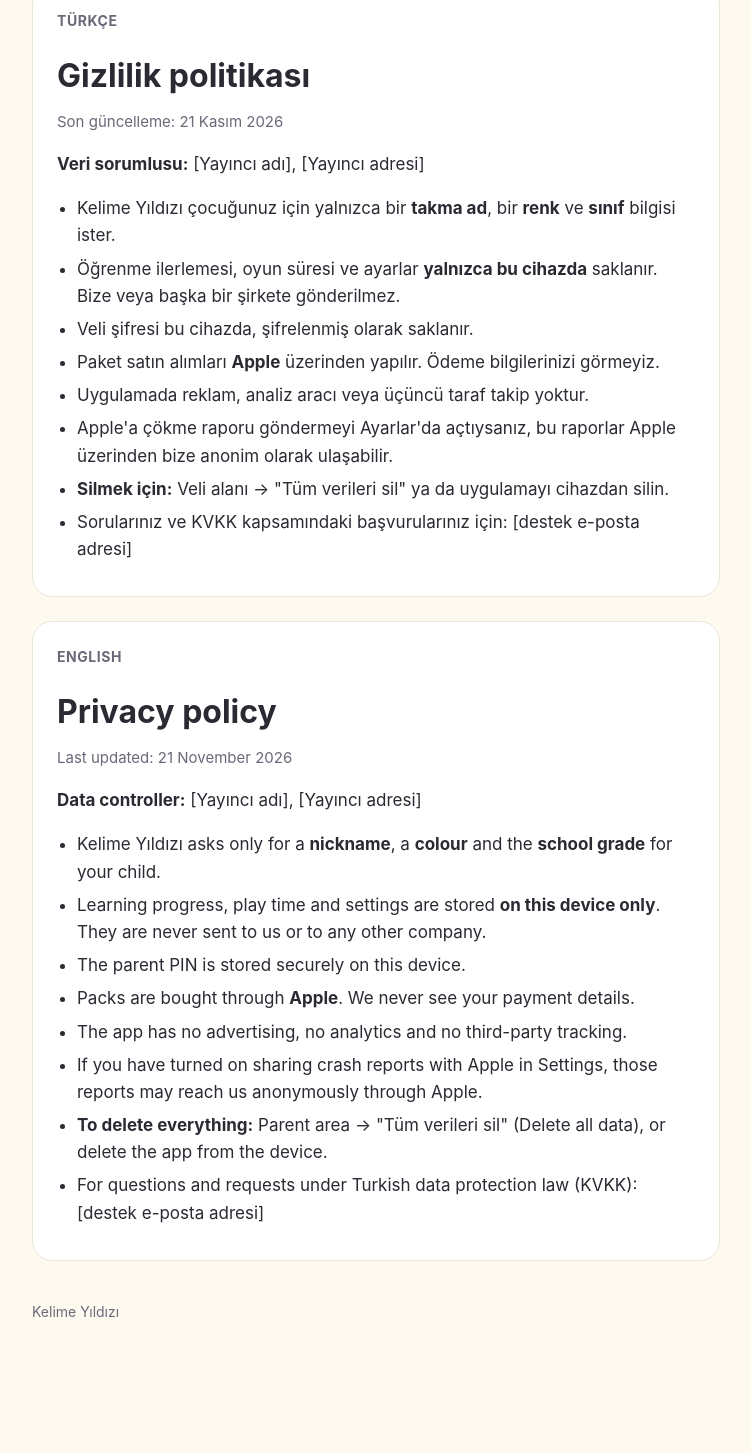
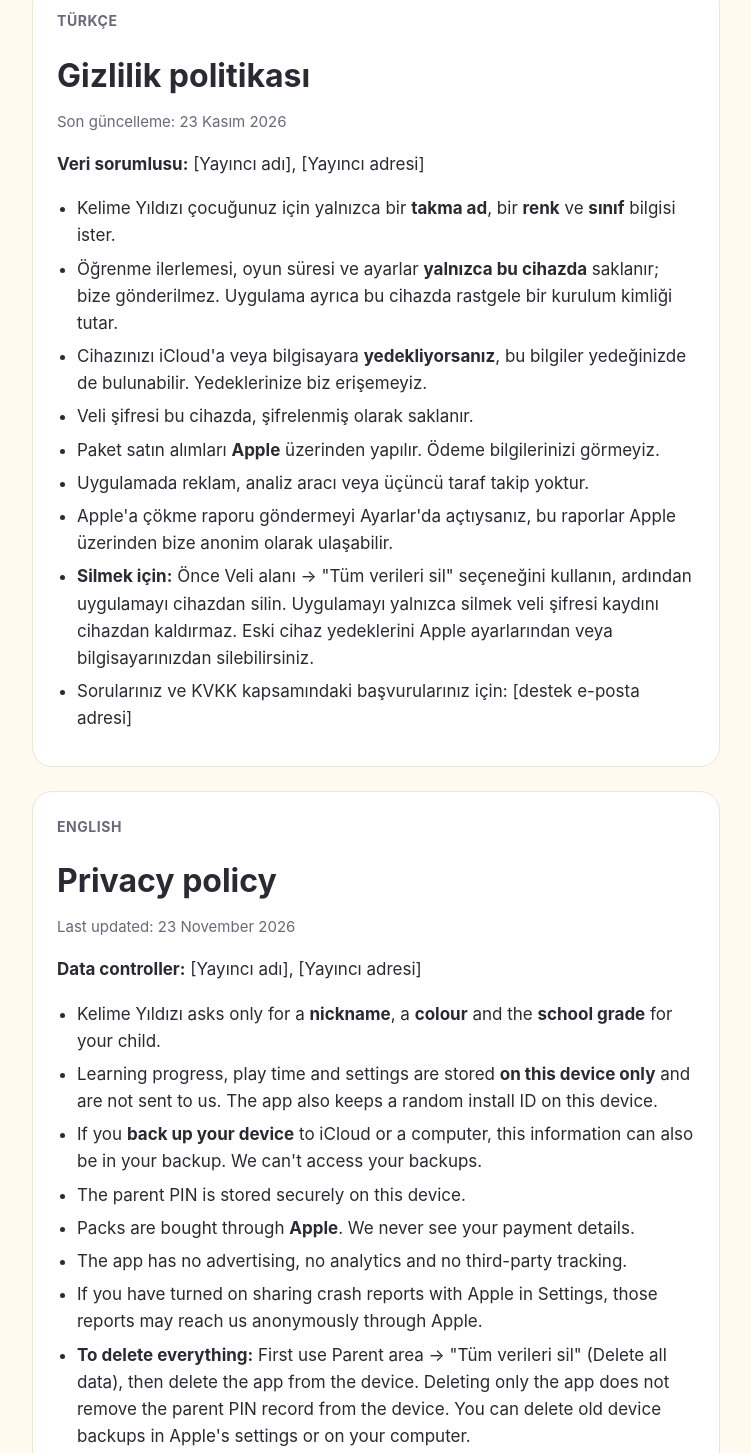
Before and after one commit to vlknyzc/kelime-yildizi-site, a plain HTML site: page privacy.html in a window 1280 px wide. Shown: the part 162-1615 px from the top of the page, without its empty margins (264-1015 px from the left). Before the commit the page ends 1549 px from the top, so only its background shows below. Drawn offline with Linux system fonts and the light colour scheme.

Commit message:
Correct backup and deletion facts in the privacy and support pages
Co-Authored-By: Claude Opus 5.5 <noreply@anthropic.com>

```diff
--- a/privacy.html
+++ b/privacy.html
@@ -17,16 +17,17 @@
   <section id="tr" lang="tr">
     <p class="lang">Türkçe</p>
     <h1>Gizlilik politikası</h1>
-    <p class="muted">Son güncelleme: 21 Kasım 2026</p>
+    <p class="muted">Son güncelleme: 23 Kasım 2026</p>
     <p><strong>Veri sorumlusu:</strong> [Yayıncı adı], [Yayıncı adresi]</p>
     <ul>
       <li>Kelime Yıldızı çocuğunuz için yalnızca bir <strong>takma ad</strong>, bir <strong>renk</strong> ve <strong>sınıf</strong> bilgisi ister.</li>
-      <li>Öğrenme ilerlemesi, oyun süresi ve ayarlar <strong>yalnızca bu cihazda</strong> saklanır. Bize veya başka bir şirkete gönderilmez.</li>
+      <li>Öğrenme ilerlemesi, oyun süresi ve ayarlar <strong>yalnızca bu cihazda</strong> saklanır; bize gönderilmez. Uygulama ayrıca bu cihazda rastgele bir kurulum kimliği tutar.</li>
+      <li>Cihazınızı iCloud'a veya bilgisayara <strong>yedekliyorsanız</strong>, bu bilgiler yedeğinizde de bulunabilir. Yedeklerinize biz erişemeyiz.</li>
       <li>Veli şifresi bu cihazda, şifrelenmiş olarak saklanır.</li>
       <li>Paket satın alımları <strong>Apple</strong> üzerinden yapılır. Ödeme bilgilerinizi görmeyiz.</li>
       <li>Uygulamada reklam, analiz aracı veya üçüncü taraf takip yoktur.</li>
       <li>Apple'a çökme raporu göndermeyi Ayarlar'da açtıysanız, bu raporlar Apple üzerinden bize anonim olarak ulaşabilir.</li>
-      <li><strong>Silmek için:</strong> Veli alanı → "Tüm verileri sil" ya da uygulamayı cihazdan silin.</li>
+      <li><strong>Silmek için:</strong> Önce Veli alanı → "Tüm verileri sil" seçeneğini kullanın, ardından uygulamayı cihazdan silin. Uygulamayı yalnızca silmek veli şifresi kaydını cihazdan kaldırmaz. Eski cihaz yedeklerini Apple ayarlarından veya bilgisayarınızdan silebilirsiniz.</li>
       <li>Sorularınız ve KVKK kapsamındaki başvurularınız için: [destek e-posta adresi]</li>
     </ul>
   </section>
@@ -34,16 +35,17 @@
   <section id="en" lang="en">
     <p class="lang">English</p>
     <h1>Privacy policy</h1>
-    <p class="muted">Last updated: 21 November 2026</p>
+    <p class="muted">Last updated: 23 November 2026</p>
     <p><strong>Data controller:</strong> [Yayıncı adı], [Yayıncı adresi]</p>
     <ul>
       <li>Kelime Yıldızı asks only for a <strong>nickname</strong>, a <strong>colour</strong> and the <strong>school grade</strong> for your child.</li>
-      <li>Learning progress, play time and settings are stored <strong>on this device only</strong>. They are never sent to us or to any other company.</li>
+      <li>Learning progress, play time and settings are stored <strong>on this device only</strong> and are not sent to us. The app also keeps a random install ID on this device.</li>
+      <li>If you <strong>back up your device</strong> to iCloud or a computer, this information can also be in your backup. We can't access your backups.</li>
       <li>The parent PIN is stored securely on this device.</li>
       <li>Packs are bought through <strong>Apple</strong>. We never see your payment details.</li>
       <li>The app has no advertising, no analytics and no third-party tracking.</li>
       <li>If you have turned on sharing crash reports with Apple in Settings, those reports may reach us anonymously through Apple.</li>
-      <li><strong>To delete everything:</strong> Parent area → "Tüm verileri sil" (Delete all data), or delete the app from the device.</li>
+      <li><strong>To delete everything:</strong> First use Parent area → "Tüm verileri sil" (Delete all data), then delete the app from the device. Deleting only the app does not remove the parent PIN record from the device. You can delete old device backups in Apple's settings or on your computer.</li>
       <li>For questions and requests under Turkish data protection law (KVKK): [destek e-posta adresi]</li>
     </ul>
   </section>
```
Also changed, not shown: support.html (+2 -2 lines).
